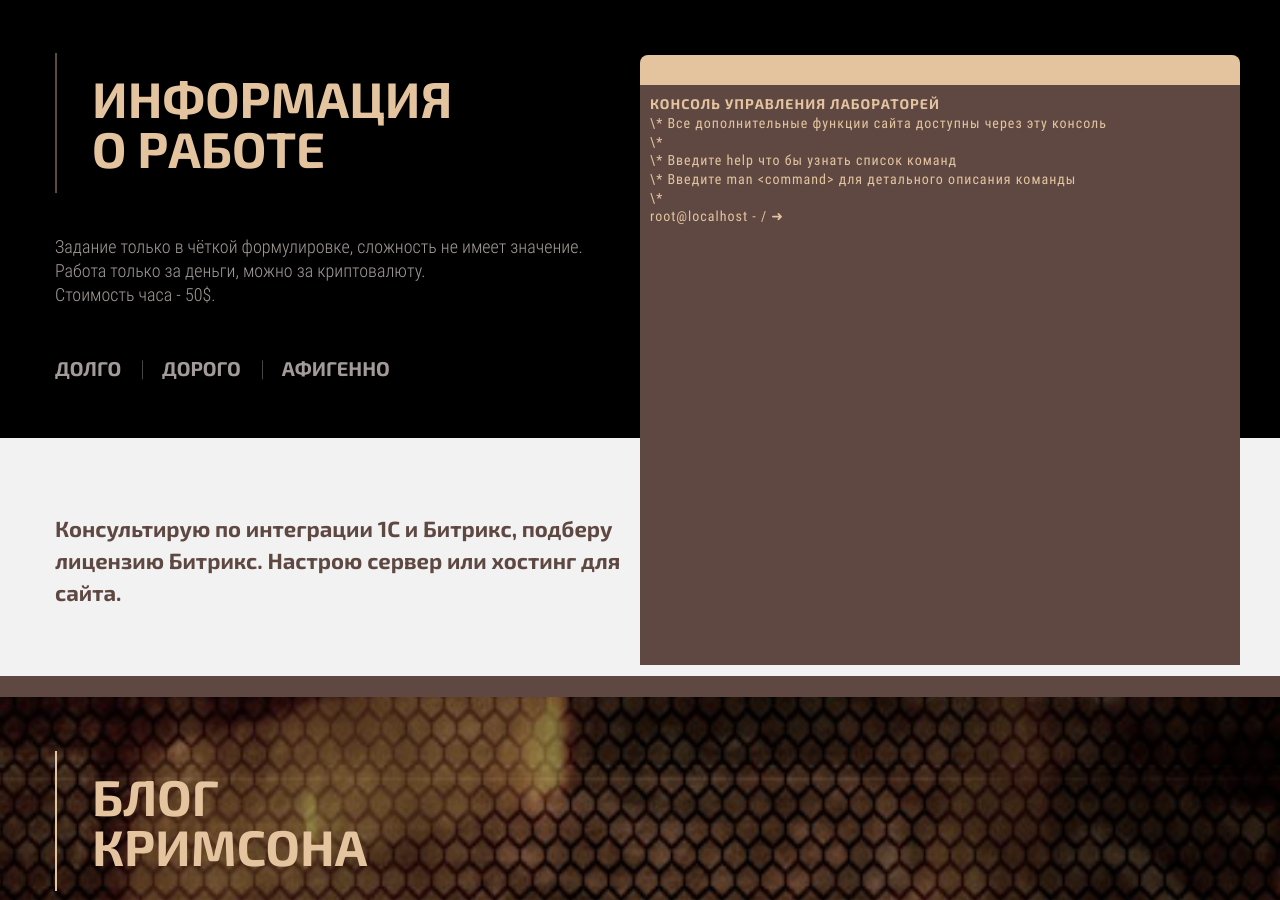
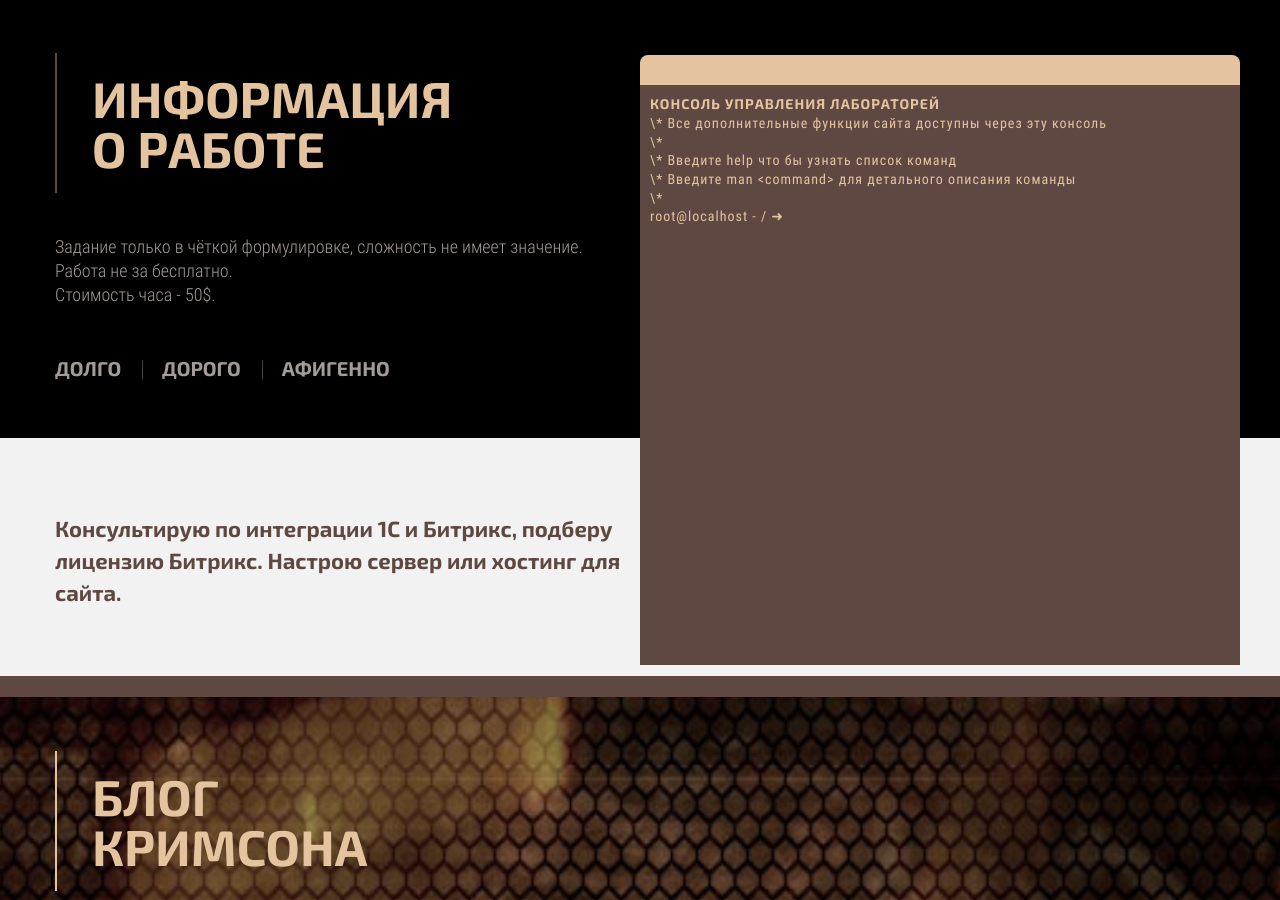
Before and after one commit to william-aqn/blog, a Jekyll site: the page built from index.html, in a window 1280 px wide and 900 px high, scrolled down 840 px. Built offline with Jekyll 4.4.1, drawn with Linux system fonts in a browser that asks for light colours.

Commit message:
Update main.html

```diff
--- a/_layouts/main.html
+++ b/_layouts/main.html
@@ -44,8 +44,7 @@ layout: default
                 <h2 class="border-left">Информация <br> о работе</h2>
                 <div class="row offset-1">
                     <div class="col-md-6">
-                        <p>Задание только в чёткой формулировке, сложность не имеет значение.<br>Работа только за
-                            деньги, можно за криптовалюту.<br>Стоимость часа - 50$.</p>
+                        <p>Задание только в чёткой формулировке, сложность не имеет значение.<br>Работа не за бесплатно.<br>Стоимость часа - 50$.</p>
                         <ul class="inline-list links center md-left">
                             <li><a>долго</a></li>
                             <li><a>дорого</a></li>
```
